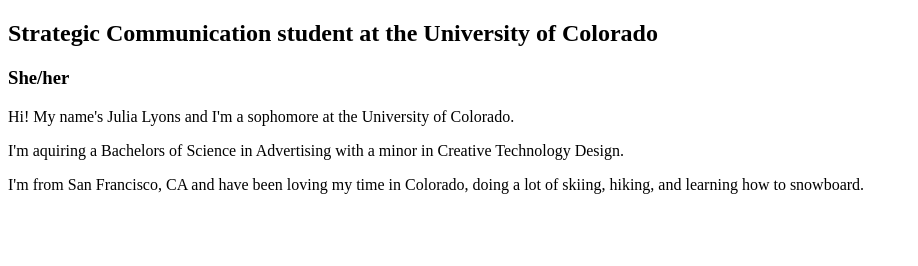
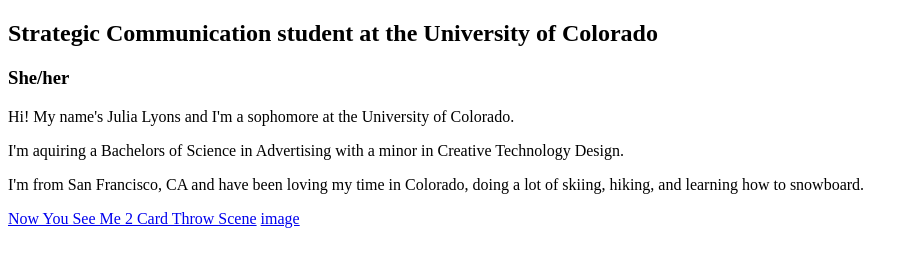
Before and after one commit to julialyons03/julialyons03.github.io, a plain HTML site: page wa/wa2.html in a window 1280 px wide. Shown: the whole page, without its empty margins (0-918 px from the left). Drawn offline with Linux system fonts and the light colour scheme.

Commit message:
Update wa2.html

```diff
--- a/wa/wa2.html
+++ b/wa/wa2.html
@@ -11,6 +11,8 @@
     <p>Hi! My name's Julia Lyons and I'm a sophomore at the University of Colorado.</p>
     <p>I'm aquiring a Bachelors of Science in Advertising with a minor in Creative Technology Design.</p>
     <p>I'm from San Francisco, CA and have been loving my time in Colorado, doing a lot of skiing, hiking, and learning how to snowboard.</p>
+    <a href="https://www.youtube.com/watch?v=VMYqjAfFiMU">Now You See Me 2 Card Throw Scene</a>
+    <a href="julialyons03.github.io/69EB31A1-8366-4BAE-B7CB-8C21930158AD_1_105_c.jpeg">image</a>
 
   </body>
 </html>
```
